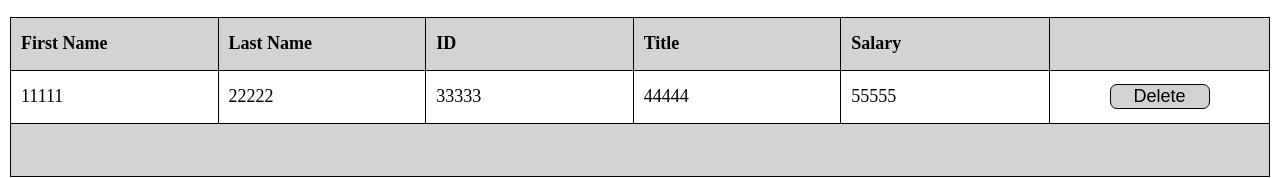
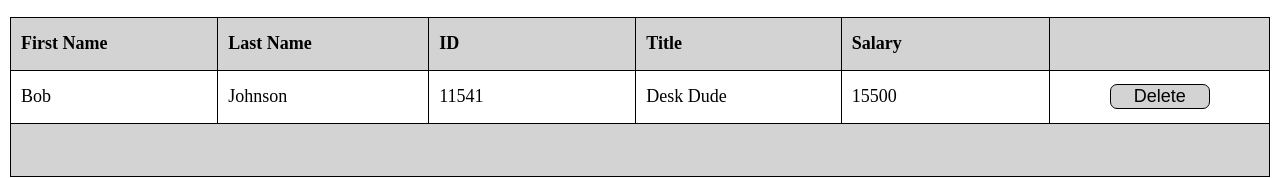
Before and after one commit to zenolook123/weekend-jquery-salary-calculator, a plain HTML site: page index.html in a window 1280 px wide. Shown: the part 345-523 px from the top of the page. Drawn offline with Linux system fonts and the light colour scheme.

Commit message:
base mode
changed name of class stuff

```diff
--- a/index.html
+++ b/index.html
@@ -40,11 +40,11 @@
         </thead>
         <tbody>
           <tr>
-            <td class="table-data-entry">11111</td>
-            <td class="table-data-entry">22222</td>
-            <td class="table-data-entry">33333</td>
-            <td class="table-data-entry">44444</td>
-            <td class="table-data-entry">55555</td>
+            <td class="table-data-entry">Bob</td>
+            <td class="table-data-entry">Johnson</td>
+            <td class="table-data-entry">11541</td>
+            <td class="table-data-entry">Desk Dude</td>
+            <td class="table-data-entry">15500</td>
             <td id = "delete-td"><button id = "delete-button">Delete</button></td>
         </tbody>
         <tfoot>
```
